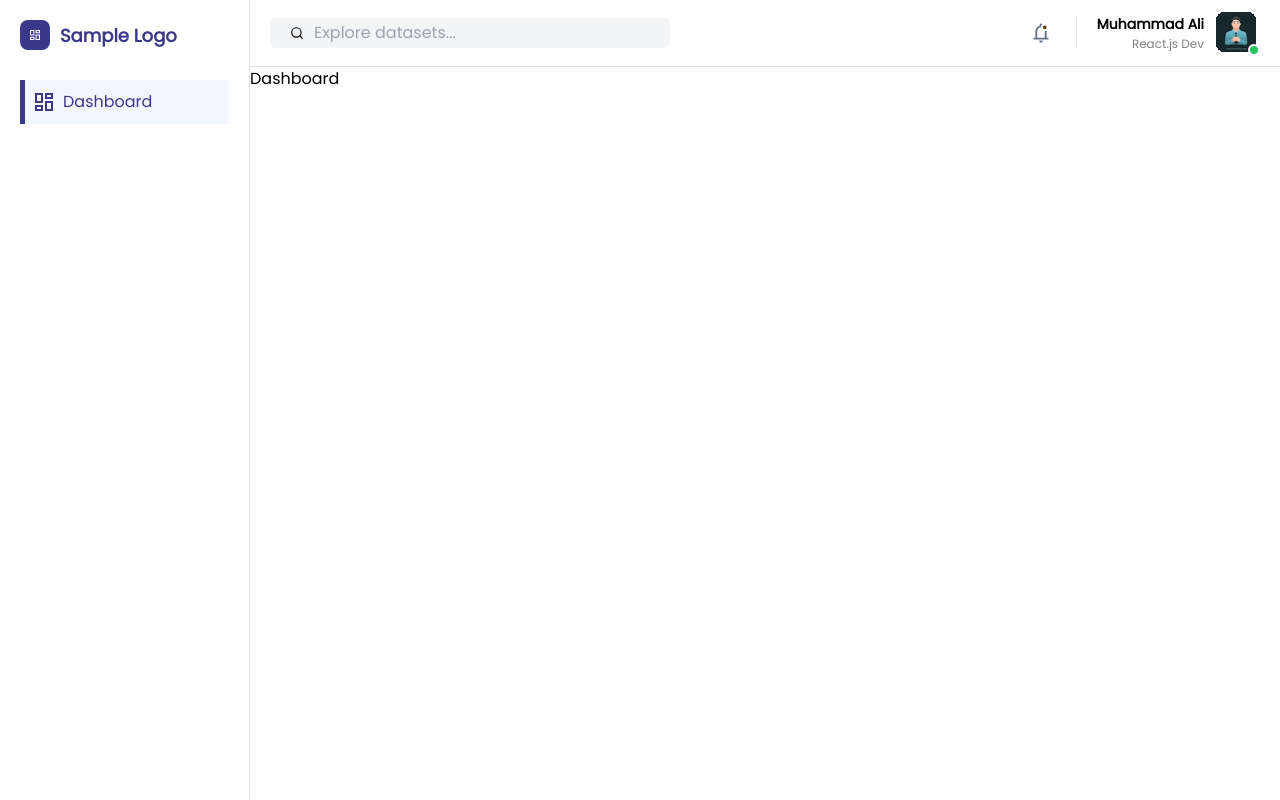
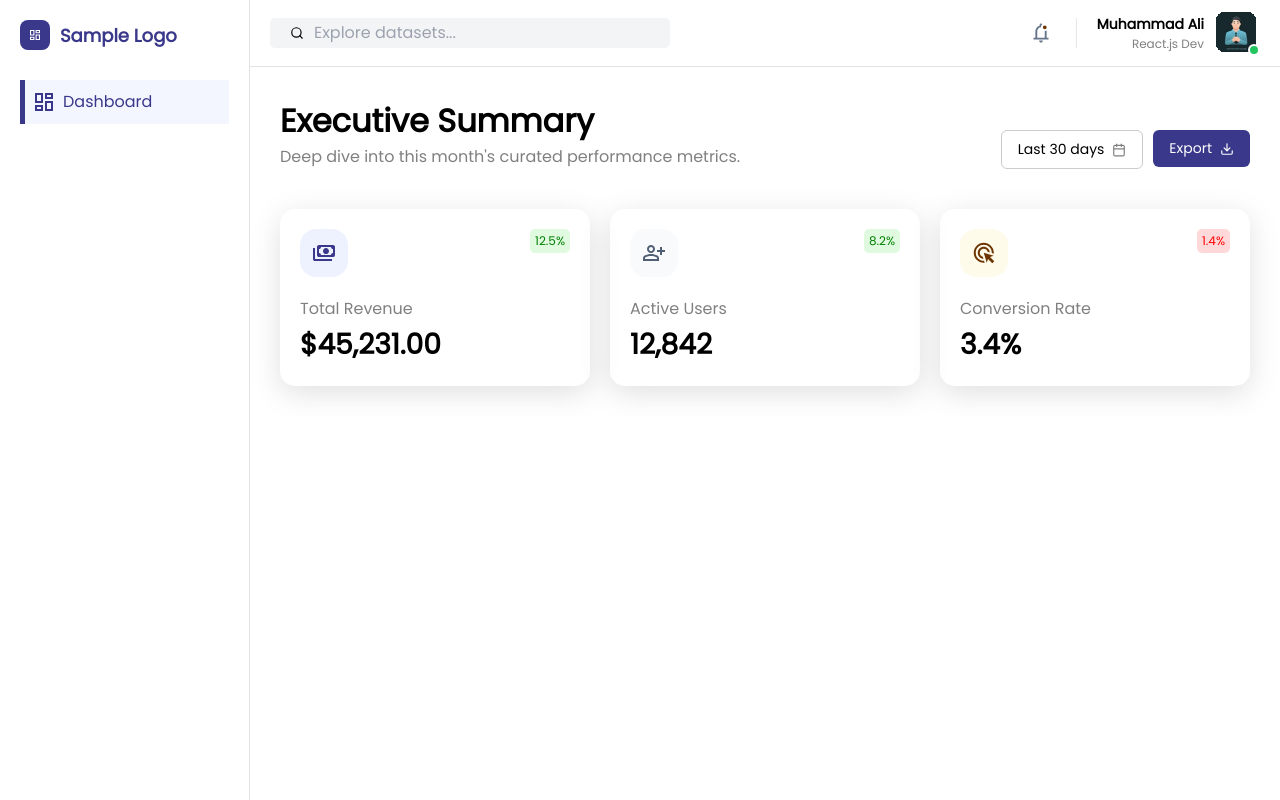
Before and after one commit to alisheeraz007/ahya-assessment, a React (Vite) app: page / in a window 1280 px wide. Built offline with nearby package versions, Linux system fonts and the light colour scheme; the HTML template or start-up script is replaced by a standard one.

Commit message:
built analytics card and put it in dashboard

```diff
--- /dev/null
+++ b/src/components/AnalyticsCard.jsx
@@ -0,0 +1,18 @@
+import React from 'react'
+
+function AnalyticsCard(props) {
+    return (
+        <div className='analyticsCard p-[20px] w-[100%] lg:w-[33%] rounded-[15px]'>
+            <div className='flex justify-between'>
+                <img src={props.icon} />
+                <span className={`block px-[5px] py-[3px] h-max ${props.nagative ? "bg-[#ff000026] text-[red]" : "bg-[#90ee9047] text-[green]"} rounded-[5px] text-[12px]`}>{props.percent}</span>
+            </div>
+            <div className='mt-[20px]'>
+                <h4 className='font-[400] text-[gray]'>{props.label}</h4>
+                <h2 className='text-[28px] mt-[3px] font-[600]'>{props.count}</h2>
+            </div>
+        </div>
+    )
+}
+
+export default AnalyticsCard
--- a/src/components/Button.jsx
+++ b/src/components/Button.jsx
@@ -54,7 +54,7 @@ const Spinner = styled.div`
 `;
 
 export default function Button({
-    text,
+    children,
     loading,
     disabled,
     className,
@@ -67,7 +67,7 @@ export default function Button({
             disabled={disabled || loading}
         >
             {loading && <Spinner />}
-            {text}
+            {children}
             {props.icon}
         </StyledButton>
     );
--- a/src/index.css
+++ b/src/index.css
@@ -30,3 +30,7 @@
 input {
     outline: none;
 }
+
+.analyticsCard, .dropdownProfile{
+    box-shadow: rgba(100, 100, 111, 0.2) 0px 7px 29px 0px;
+}
--- a/src/pages/Dashboard.jsx
+++ b/src/pages/Dashboard.jsx
@@ -1,11 +1,72 @@
 import React from 'react'
 import Button from '../components/Button'
+import AnalyticsCard from '../components/AnalyticsCard';
+
+import card1Icon from '../assets/images/card1.svg'
+import card2Icon from '../assets/images/card2.svg'
+import card3Icon from '../assets/images/card3.svg'
+
+const CalendarIcon = () => (
+  <svg
+    xmlns="http://www.w3.org/2000/svg"
+    width="14"
+    height="14"
+    viewBox="0 0 24 24"
+    fill="none"
+    stroke="gray"
+    strokeWidth="2"
+    strokeLinecap="round"
+    strokeLinejoin="round"
+  >
+    <rect x="3" y="4" width="18" height="18" rx="2" ry="2" />
+    <line x1="16" y1="2" x2="16" y2="6" />
+    <line x1="8" y1="2" x2="8" y2="6" />
+    <line x1="3" y1="10" x2="21" y2="10" />
+  </svg>
+);
+
+const DownloadIcon = () => (
+  <svg
+    xmlns="http://www.w3.org/2000/svg"
+    width="14"
+    height="14"
+    viewBox="0 0 24 24"
+    fill="none"
+    stroke="#fff"
+    strokeWidth="2"
+    strokeLinecap="round"
+    strokeLinejoin="round"
+  >
+    <path d="M21 15v4a2 2 0 0 1-2 2H5a2 2 0 0 1-2-2v-4" />
+    <polyline points="7 10 12 15 17 10" />
+    <line x1="12" y1="15" x2="12" y2="3" />
+  </svg>
+);
 
 function Dashboard() {
   return (
-    <div>
-      Dashboard
-    </div>
+    <main className='p-[30px] w-[100%] overflow-hidden'>
+      <div className='flex flex-col lg:flex-row justify-between lg:items-end'>
+        <div>
+          <h1 className='text-[32px] font-[600]'>Executive Summary</h1>
+          <p className='text-[gray]'>Deep dive into this month's curated performance metrics.</p>
+        </div>
+        <div className='flex gap-x-[10px] mt-[10px] lg:mt-0'>
+          <Button icon={<CalendarIcon />} variant="outline">
+            Last 30 days
+          </Button>
+          <Button icon={<DownloadIcon />} text="Export" variant="primary">
+            Export
+          </Button>
+        </div>
+      </div>
+
+      <div className='flex flex-wrap lg:flex-nowrap gap-[20px] w-full mt-[40px]'>
+        <AnalyticsCard icon={card1Icon} percent="12.5%" nagative={false} label="Total Revenue" count="$45,231.00" />
+        <AnalyticsCard icon={card2Icon} percent="8.2%" nagative={false} label="Active Users" count="12,842" />
+        <AnalyticsCard icon={card3Icon} percent="1.4%" nagative={true} label="Conversion Rate" count="3.4%" />
+      </div>
+    </main>
   )
 }
 
```
